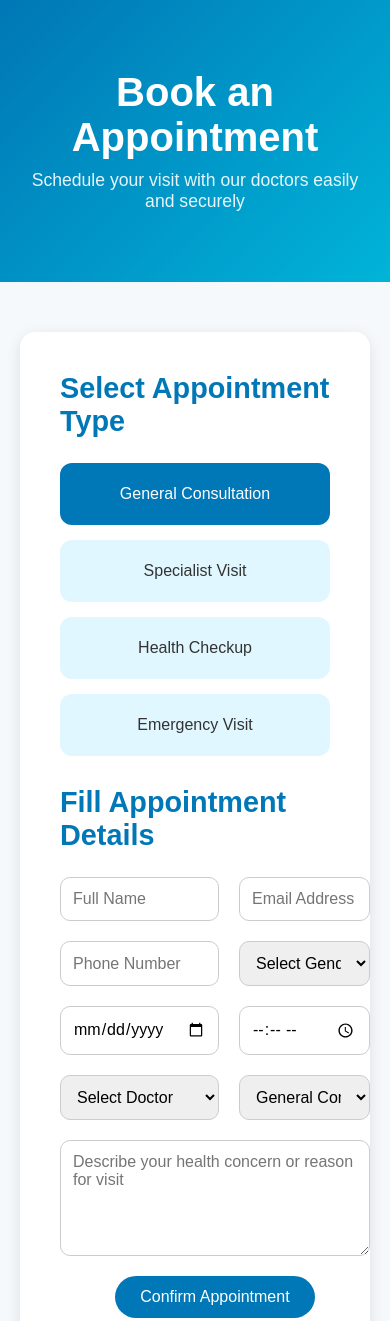
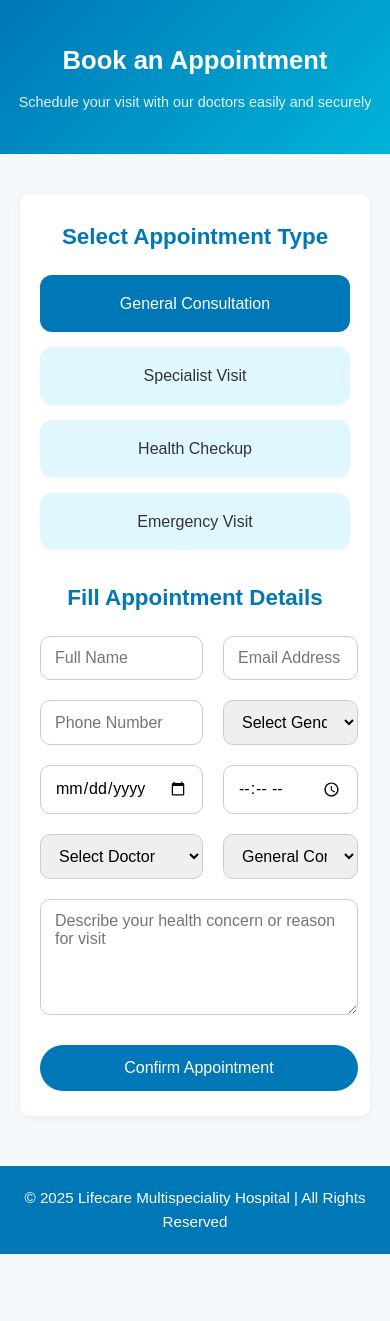
Before and after one commit to Hridya999/careplus_hospital, a plain HTML site: page appointment.html in a window 390 px wide. Shown: the top 1321 px of the page. After the commit the page ends 1254 px from the top, so only its background shows below. Drawn offline with Linux system fonts and the light colour scheme.

Commit message:
first commit

```diff
--- a/appointment.html
+++ b/appointment.html
@@ -15,28 +15,29 @@
     body {
       background-color: #f5f9fc;
       color: #333;
+      line-height: 1.6;
     }
 
     header {
       background: linear-gradient(135deg, #0077b6, #00b4d8);
       color: #fff;
       text-align: center;
-      padding: 70px 20px;
+      padding: 60px 20px;
     }
 
     header h1 {
-      font-size: 2.5rem;
+      font-size: 2.2rem;
       margin-bottom: 10px;
     }
 
     header p {
-      font-size: 1.1rem;
+      font-size: 1rem;
       opacity: 0.9;
     }
 
     .container {
-      max-width: 1100px;
-      margin: 50px auto;
+      max-width: 1000px;
+      margin: 40px auto;
       padding: 0 20px;
     }
 
@@ -44,13 +45,14 @@
       background: #fff;
       padding: 40px;
       border-radius: 15px;
-      box-shadow: 0 4px 15px rgba(0,0,0,0.1);
+      box-shadow: 0 4px 15px rgba(0,0,0,0.08);
     }
 
     h2 {
       color: #0077b6;
-      margin-bottom: 25px;
-      font-size: 1.8rem;
+      margin-bottom: 20px;
+      font-size: 1.6rem;
+      text-align: left;
     }
 
     .appointment-type {
@@ -58,17 +60,19 @@
       flex-wrap: wrap;
       gap: 15px;
       margin-bottom: 30px;
+      justify-content: center;
     }
 
     .type-option {
       flex: 1 1 220px;
       background: #e0f7ff;
-      padding: 20px;
+      padding: 18px 15px;
       text-align: center;
       border-radius: 12px;
       border: 2px solid transparent;
       cursor: pointer;
-      transition: all 0.3s;
+      transition: all 0.3s ease;
+      font-weight: 500;
     }
 
     .type-option:hover {
@@ -87,16 +91,20 @@
       gap: 20px;
     }
 
-    form input, form select, form textarea {
+    form input,
+    form select,
+    form textarea {
       width: 100%;
-      padding: 12px;
+      padding: 12px 14px;
       border: 1px solid #ccc;
       border-radius: 10px;
       font-size: 1rem;
       transition: border 0.3s;
     }
 
-    form input:focus, form select:focus, form textarea:focus {
+    form input:focus,
+    form select:focus,
+    form textarea:focus {
       border-color: #00b4d8;
       outline: none;
     }
@@ -108,17 +116,18 @@
     .form-btn {
       grid-column: span 2;
       text-align: center;
+      margin-top: 10px;
     }
 
     button {
       background: #0077b6;
       color: #fff;
-      padding: 12px 25px;
+      padding: 12px 30px;
       border: none;
       border-radius: 30px;
       font-size: 1rem;
       cursor: pointer;
-      transition: background 0.3s;
+      transition: background 0.3s ease;
     }
 
     button:hover {
@@ -131,11 +140,56 @@
       text-align: center;
       padding: 20px;
       margin-top: 50px;
+      font-size: 0.95rem;
     }
 
+    /* Responsive design */
     @media (max-width: 900px) {
       form {
         grid-template-columns: 1fr;
+      }
+
+      .appointment-section {
+        padding: 25px 20px;
+      }
+
+      header {
+        padding: 40px 15px;
+      }
+
+      header h1 {
+        font-size: 1.8rem;
+      }
+
+      h2 {
+        text-align: center;
+        font-size: 1.4rem;
+      }
+
+      .type-option {
+        flex: 1 1 100%;
+        font-size: 1rem;
+        padding: 14px;
+      }
+
+      button {
+        width: 100%;
+        padding: 14px;
+      }
+    }
+
+    @media (max-width: 480px) {
+      header h1 {
+        font-size: 1.6rem;
+      }
+
+      header p {
+        font-size: 0.9rem;
+      }
+
+      .appointment-section {
+        border-radius: 10px;
+        box-shadow: 0 2px 10px rgba(0,0,0,0.05);
       }
     }
   </style>
@@ -214,7 +268,7 @@
       });
     });
 
-    // (Optional) Simulated form submission
+    // Simulated form submission
     const form = document.getElementById("appointmentForm");
     form.addEventListener("submit", function(e) {
       e.preventDefault();
```
